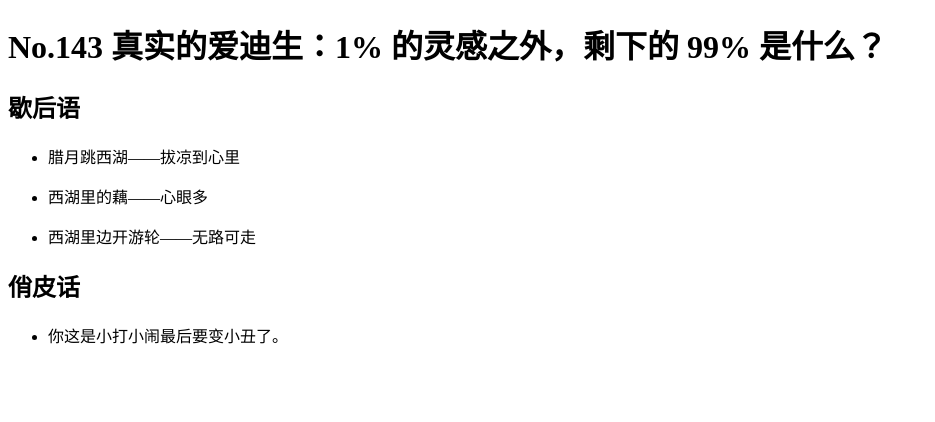
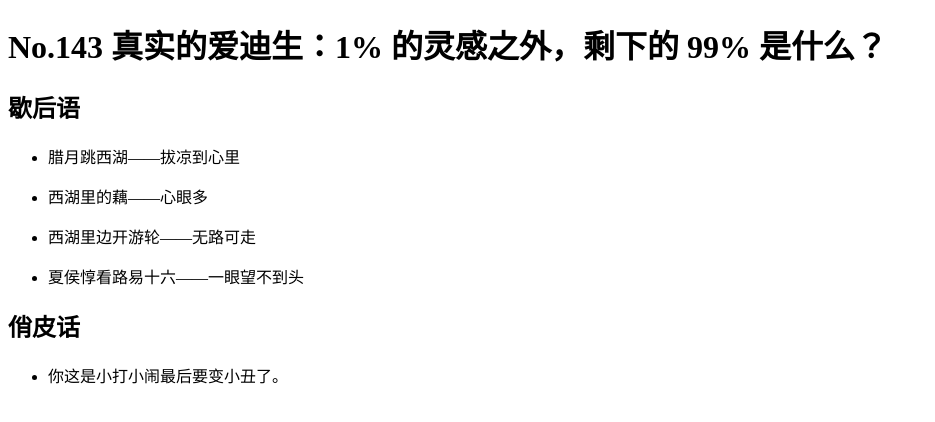
Before and after one commit to eddiehe99/bannatienet, a Next.js app: page /episodes/No.143 in a window 1280 px wide. Shown: the top 422 px of the page, without its empty margins (0-935 px from the left). Built offline with nearby package versions, Linux system fonts and the light colour scheme.

Commit message:
chore: update episode No.143

```diff
--- a/src/pages/episodes/No.143.mdx
+++ b/src/pages/episodes/No.143.mdx
@@ -8,6 +8,8 @@
 
 - 西湖里边开游轮——无路可走
 
+- 夏侯惇看路易十六——一眼望不到头
+
 ## 俏皮话
 
 - 你这是小打小闹最后要变小丑了。
```
